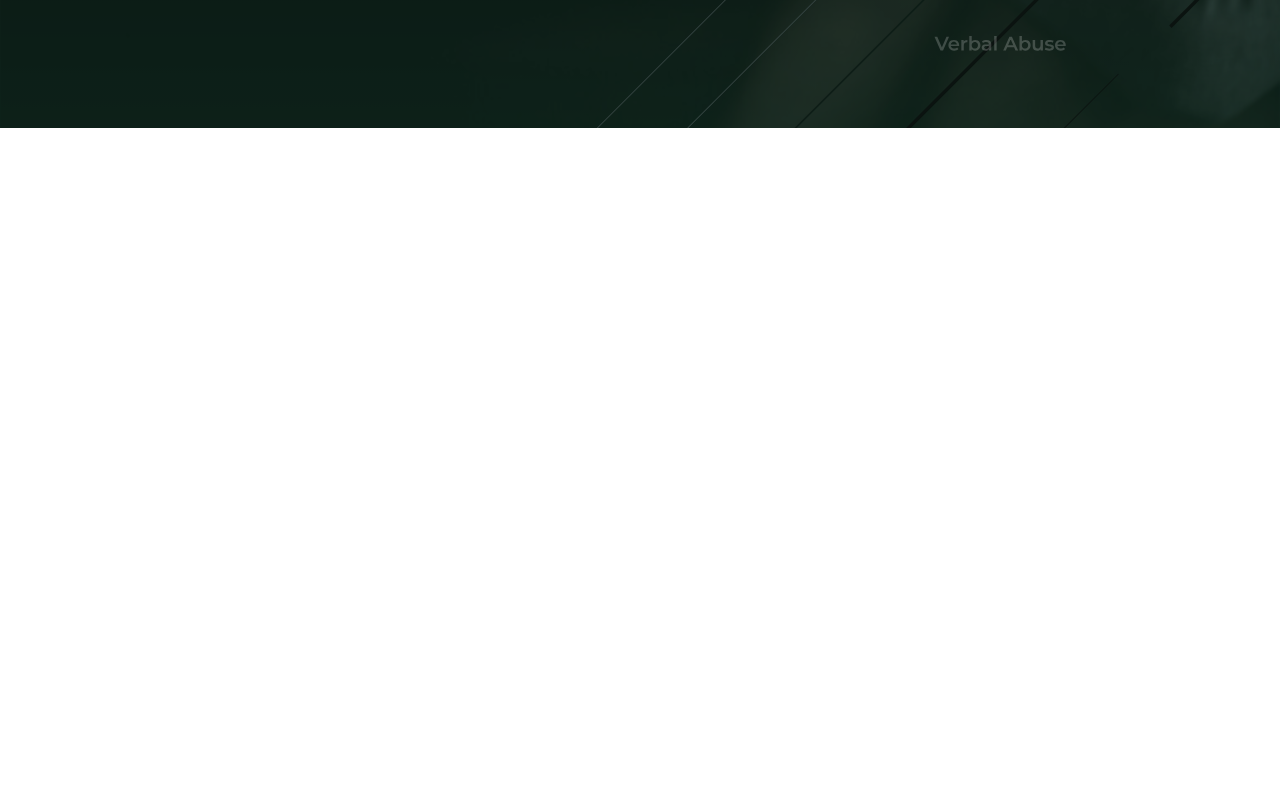
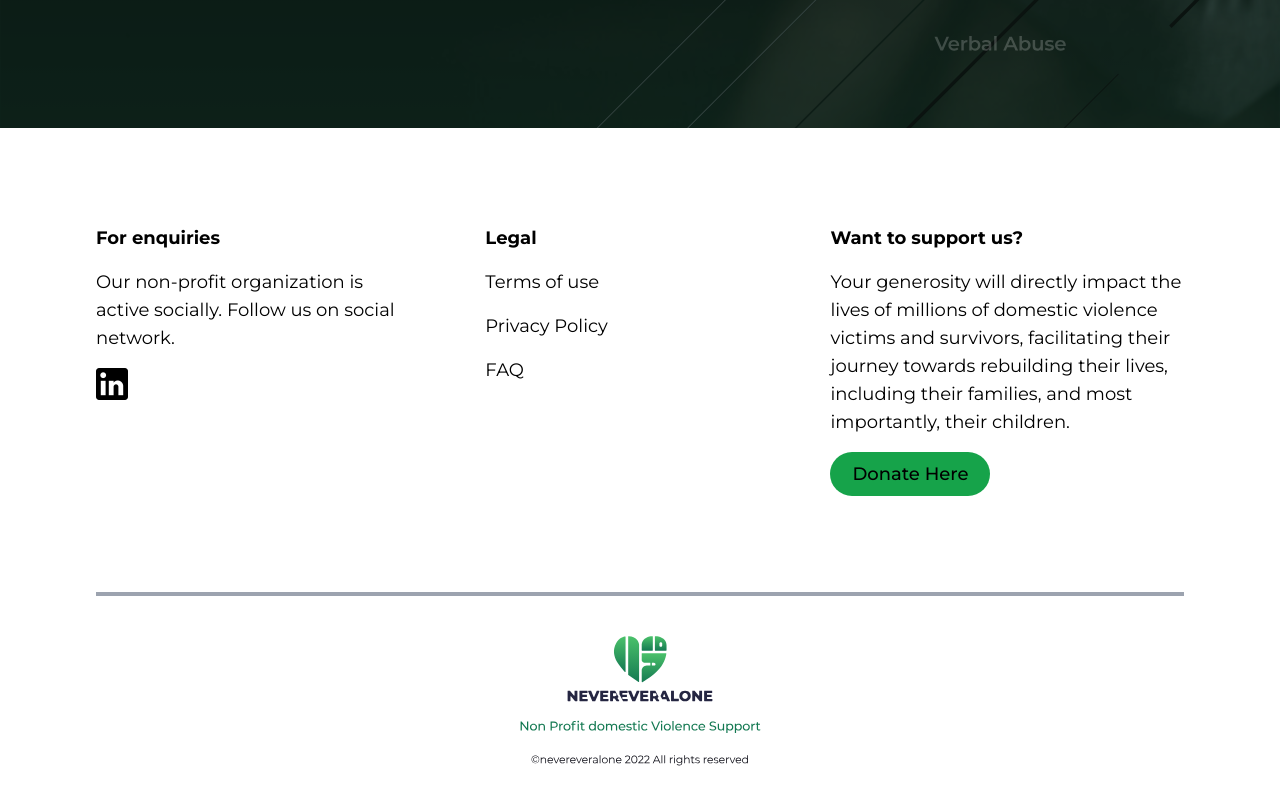
Before and after one commit to NeverEverAloneDevs/NeverEverAlone, a React (Vite) app: page / in a window 1280 px wide. Shown: the part 760-1564 px from the top of the page. Before the commit the page ends 888 px from the top, so only its background shows below. Built offline with nearby package versions, Linux system fonts and the light colour scheme.

Commit message:
add footer

```diff
--- a/src/App.jsx
+++ b/src/App.jsx
@@ -1,12 +1,18 @@
-import Home from "./pages/Home.jsx"
+// import Navbar from "../components/Navbar";
+// import Footer from "../components/DonateNow";
+// import { Outlet } from "react-router-dom";
+// function App() {
 
-function App() {
+//   return (
+//     <>
+//       <div >
+//             <Navbar />
+//             <Outlet/>
+//             <Footer/>
 
-  return (
-    <>
-      <Home />
-    </>
-  )
-}
+//         </div>
+//     </>
+//   )
+// }
 
-export default App
+// export default App
--- a/src/assets/index.js
+++ b/src/assets/index.js
@@ -8,5 +8,7 @@ import es7 from './TypesofDV/emotional-support 7.svg';
 import es6 from './TypesofDV/emotional-support 6.svg';
 import es8 from './TypesofDV/emotional-support 8.svg';
 import es9 from './TypesofDV/emotional-support 9.svg';
+import linkedinin from './linkedin-logo.png';
+import footerlogo from './footer.svg';
 
-export {Bgfortypeofdv,es1, es2, es3, es4, es5, es6, es7, es8, es9};
+export {Bgfortypeofdv,es1, es2, es3, es4, es5, es6, es7, es8, es9,linkedinin,footerlogo};
--- a/src/components/Footer.jsx
+++ b/src/components/Footer.jsx
@@ -1,6 +1,33 @@
+import { Link } from "react-router-dom";
+import { footerlogo, linkedinin } from "../assets";
 export default function Footer() {
     return (
-        <>
-        </>
+        <div>
+            <div className="flex flex-col lg:flex-row gap-10 p-10 lg:p-24 lg:gap-20 font-montserrat text-lg">
+                <div className="flex flex-col gap-4  lg:flex-start lg:w-[35%] w-full">
+                    <h4 className="font-bold">For enquiries</h4>
+                    <p>Our non-profit organization is active socially. Follow us on social network.</p>
+                    <img className="w-8" src={linkedinin}></img>
+
+                </div>
+                <div className="flex flex-col gap-4  lg:flex-start lg:w-[30%] w-full">
+                    <h4 className="font-bold">Legal</h4>
+                    <p>Terms of use</p>
+                    <p>Privacy Policy</p>
+                    <p>FAQ</p>
+                </div>
+                <div className="flex flex-col gap-4  lg:flex-start lg:w-[40%] w-full">
+                    <h4 className="font-bold">Want to support us?</h4>
+                    <p>Your generosity will directly impact the lives of millions of domestic violence victims and survivors, facilitating their journey towards rebuilding their lives, including their families, and most importantly, their children.</p>
+
+                    <button onClick={()=>(window.location.href = "https://gofund.me/00d45e21")} className= 'bg-green-600 rounded-full  px-5 py-2 text-center max-w-40 font-medium'>Donate Here</button>
+
+                </div>
+            </div>
+            <div className="flex justify-center py-10 border-t-4 border-gray-400 mx-10 lg:mx-24">
+                <img className='w-[50%] lg:max-w-80' src={footerlogo}></img>
+            </div>
+        </div>
+
     )
 }
--- a/src/components/Navbar.jsx
+++ b/src/components/Navbar.jsx
@@ -26,7 +26,7 @@ export default function Navbar(){
                     <img  src={logo_name} alt='logo and name of NeverEverAlone'/>
                 </div>
 
-                <div className={`flex md:flex-row flex-col absolute items-start gap-3 md:gap-0 md:relative md: bg-white w-full pl-2 font-montserrat mr-5 py-4 transition-all duration-500 ease-on ${isMenuOpen?'top-[8%]' : 'top-[-100%]'} md:items-start md:justify-end`}>
+                <div className={`flex md:flex-row flex-col absolute items-start gap-3 lg:gap-5 md:relative bg-white w-full pl-2 font-montserrat mr-5 py-4 transition-all duration-500 ease-on ${isMenuOpen?'top-[8%]' : 'top-[-100%]'} md:items-start md:justify-end`}>
                     <Menu as="div" className="relative inline-block text-left ">
                         <div>
                             <Menu.Button className="inline-flex  w-full justify-center gap-x-1.5  px-3 py-2 text-md  text-green-700 text-bold font-bold  ">
--- a/src/pages/Home.jsx
+++ b/src/pages/Home.jsx
@@ -1,10 +1,5 @@
 import Navbar from "../components/Navbar";
-import About from "../components/About";
-import Contact from "../components/Contact";
-import DomesticViolence from "../components/DomesticViolence";
 import Footer from "../components/Footer";
-import NavBarContent from "../components/NavBarContent";
-import CareHub from "../components/CareHub";
 import { Outlet } from "react-router-dom";
 
 export default function Home() {
@@ -13,6 +8,7 @@ export default function Home() {
         <div >
             <Navbar />
             <Outlet/>
+            <Footer/>
 
         </div>
         </>
```
Also changed, not shown: src/assets/footer.svg (added), src/assets/linkedin-logo.png (added).
